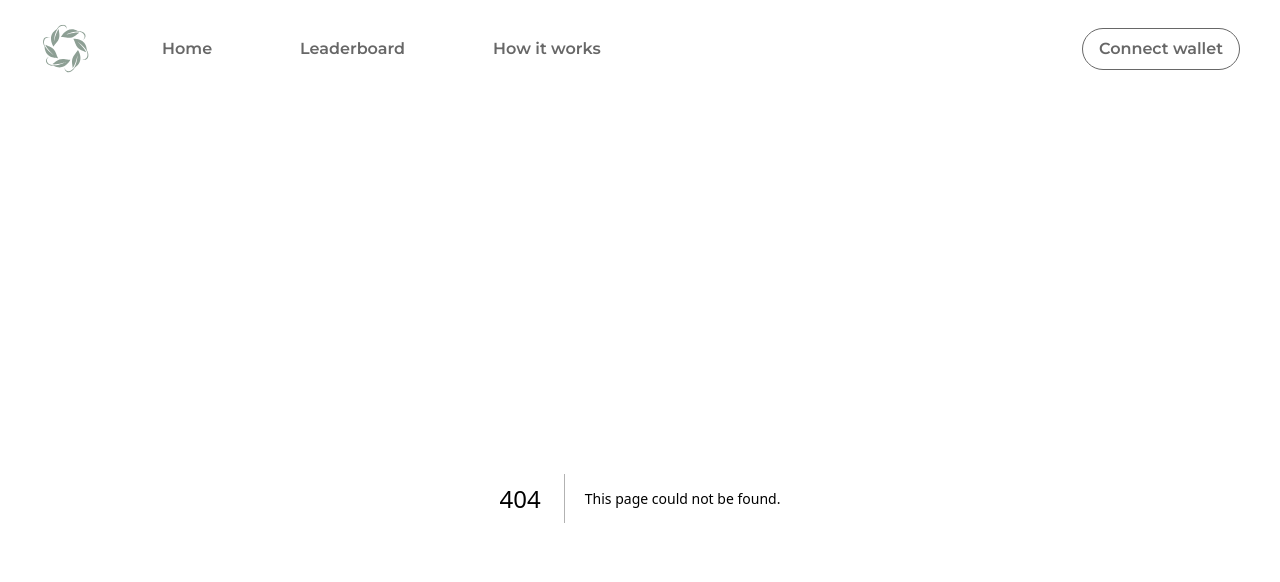
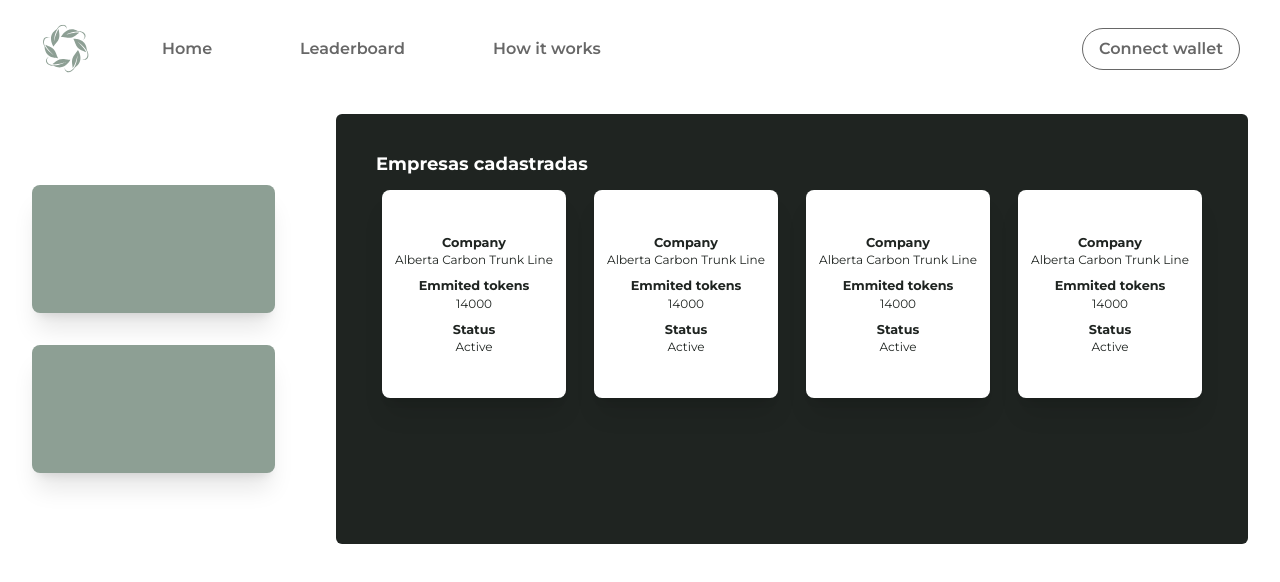
Before and after one commit to Lilium-ZenCon/frontend, a Next.js app: page /admin in a window 1280 px wide. Before the commit this address had no page. Shown: the top 582 px of the page. Built offline with nearby package versions, Linux system fonts and the light colour scheme.

Commit message:
pg admin escopo

```diff
--- /dev/null
+++ b/app/admin/page.js
@@ -0,0 +1,105 @@
+'use client'
+import React from 'react'
+
+const admin = () => {
+  return (
+    <div className="flex justify-between mx-8 items-center my-10">
+        <div className="flex items-center flex-col w-1/5  h-full">
+            <button className='w-full bg-lightgreen h-32 rounded-lg shadow-xl my-4'></button>
+            <button className='w-full bg-lightgreen h-32 rounded-lg shadow-xl my-4'></button>
+        </div>
+
+        <div className="bg-darkgreen rounded-md w-[75%] overflow-auto scroll-smooth	 h-[430px] text-white px-8 py-8">
+            <h2 className='font-bold mx-2 text-lg my-1'>Empresas cadastradas</h2>
+            <div className='flex flex-wrap justify-around	'>
+            <button className=" bg-white rounded-lg shadow-xl w-[184px] h-52 mx-2 my-2 text-darkgreen " onClick={()=>window.my_modal_3.showModal()}>
+                    <div className='my-2 mx-2 '>
+                        <p className='font-bold text-sm '>Company</p>
+                        <p className='text-xs'>Alberta Carbon Trunk Line</p>
+                    </div>
+                    <div className='my-2  mx-2'>
+                        <p className='font-bold text-sm'>Emmited tokens</p>
+                        <p className='text-xs'>14000</p>
+                    </div>
+                    <div className='my-2 mx-2'>
+                        <p className='font-bold text-sm'>Status</p>
+                        <p className='text-xs'>Active</p>
+                    </div>
+
+
+            </button>
+            <button className=" bg-white rounded-lg shadow-xl w-[184px] h-52 mx-2 my-2 text-darkgreen " onClick={()=>window.my_modal_3.showModal()}>
+                    <div className='my-2 mx-2 '>
+                        <p className='font-bold text-sm '>Company</p>
+                        <p className='text-xs'>Alberta Carbon Trunk Line</p>
+                    </div>
+                    <div className='my-2  mx-2'>
+                        <p className='font-bold text-sm'>Emmited tokens</p>
+                        <p className='text-xs'>14000</p>
+                    </div>
+                    <div className='my-2 mx-2'>
+                        <p className='font-bold text-sm'>Status</p>
+                        <p className='text-xs'>Active</p>
+                    </div>
+
+
+            </button>
+            <button className=" bg-white rounded-lg shadow-xl w-[184px] h-52 mx-2 my-2 text-darkgreen " onClick={()=>window.my_modal_3.showModal()}>
+                    <div className='my-2 mx-2 '>
+                        <p className='font-bold text-sm '>Company</p>
+                        <p className='text-xs'>Alberta Carbon Trunk Line</p>
+                    </div>
+                    <div className='my-2  mx-2'>
+                        <p className='font-bold text-sm'>Emmited tokens</p>
+                        <p className='text-xs'>14000</p>
+                    </div>
+                    <div className='my-2 mx-2'>
+                        <p className='font-bold text-sm'>Status</p>
+                        <p className='text-xs'>Active</p>
+                    </div>
+
+
+            </button>
+            <button className=" bg-white rounded-lg shadow-xl w-[184px] h-52 mx-2 my-2 text-darkgreen " onClick={()=>window.my_modal_3.showModal()}>
+                    <div className='my-2 mx-2 '>
+                        <p className='font-bold text-sm '>Company</p>
+                        <p className='text-xs'>Alberta Carbon Trunk Line</p>
+                    </div>
+                    <div className='my-2  mx-2'>
+                        <p className='font-bold text-sm'>Emmited tokens</p>
+                        <p className='text-xs'>14000</p>
+                    </div>
+                    <div className='my-2 mx-2'>
+                        <p className='font-bold text-sm'>Status</p>
+                        <p className='text-xs'>Active</p>
+                    </div>
+
+
+            </button>
+
+
+
+                <dialog id="my_modal_3" className="modal">
+                <form method="dialog" className="modal-box">
+                    <button htmlFor="my-modal-3" className="btn btn-sm btn-circle btn-ghost absolute right-2 top-2">✕</button>
+                    <h3 className="font-bold text-lg">Hello!</h3>
+                    <p className="py-4">Press ESC key or click on ✕ button to close</p>
+                </form>
+                </dialog>
+
+
+
+
+
+            </div>
+        </div>
+
+    </div>
+
+
+
+
+  )
+}
+
+export default admin
```
